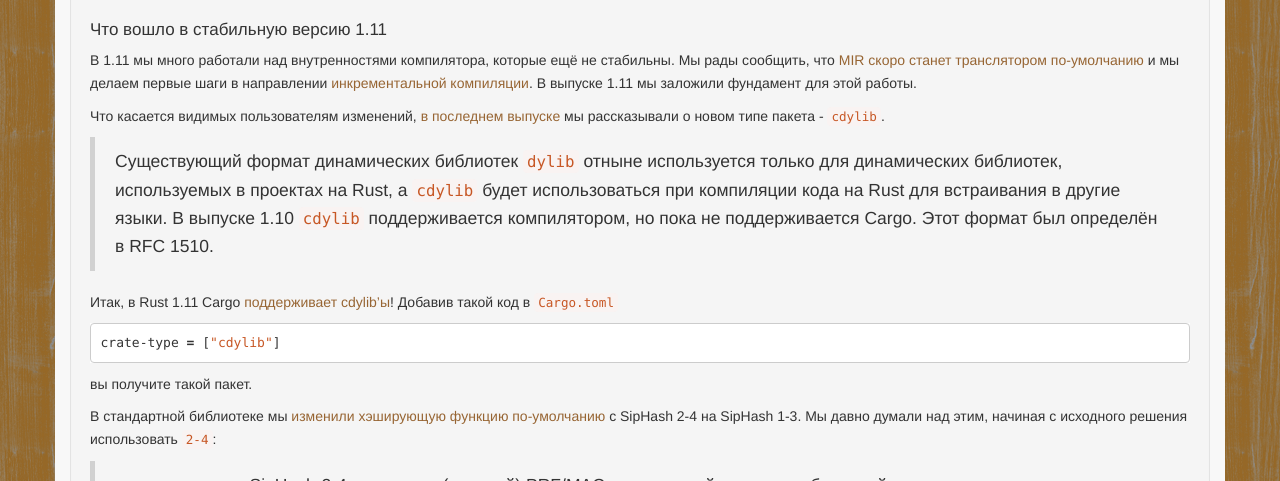
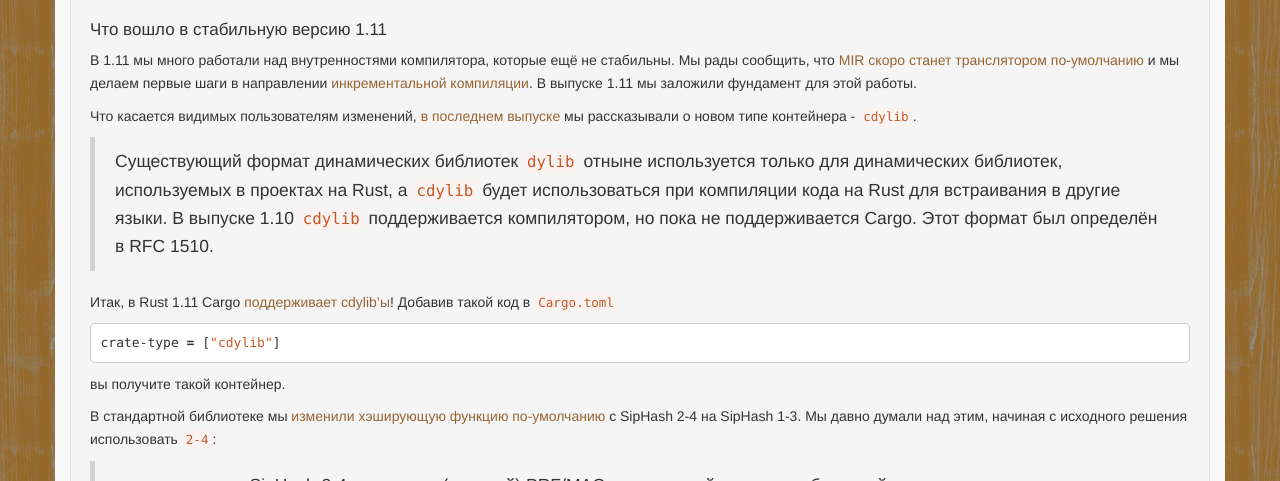
Before and after one commit to rust-lang-ru/rustycrate.ru, a Jekyll site: the page built from _posts/2016-08-19-rust-1.11.md, in a window 1280 px wide and 900 px high. Shown: the part 308-789 px from the top of the window. Built offline with Jekyll 4.4.1, drawn with Linux system fonts in a browser that asks for light colours; nearby versions of some CDN libraries; Markdown is read by kramdown in place of the engine named in the settings; comment, search, counter and statistics services are not loaded.

Commit message:
Используем "контейнер" как перевод "crate"

````diff
--- a/_posts/2016-08-19-rust-1.11.md
+++ b/_posts/2016-08-19-rust-1.11.md
@@ -31,7 +31,7 @@
 [incremental compilation]: https://github.com/rust-lang/rust/pull/34956
 
 Что касается видимых пользователям изменений,
-[в последнем выпуске][last release] мы рассказывали о новом типе пакета -
+[в последнем выпуске][last release] мы рассказывали о новом типе контейнера -
 `cdylib`.
 
 > Существующий формат динамических библиотек `dylib` отныне используется только
@@ -49,7 +49,7 @@
 crate-type = ["cdylib"]
 ```
 
-вы получите такой пакет.
+вы получите такой контейнер.
 
 В стандартной библиотеке мы
 [изменили хэширующую функцию по-умолчанию](https://github.com/rust-lang/rust/pull/33940)
````
Also changed, not shown: other parts of _posts/2016-08-19-rust-1.11.md (+1 -1 lines).
